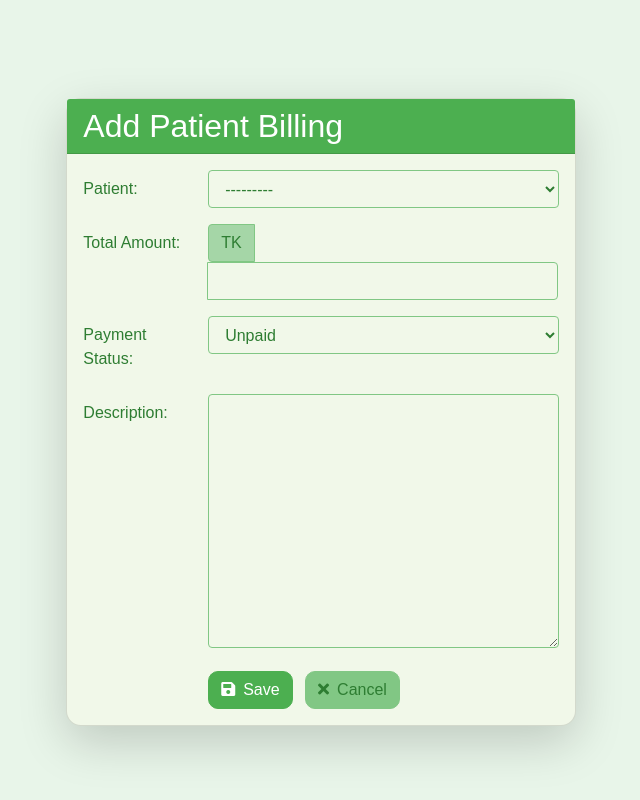
After one commit to mushfiq1998/django-hospital-management-system, a Django app: page /patient-billing/add/ in a window 1280 px wide. The commit adds this page. Shown: the whole page, without its empty margins (319-959 px from the left). Run offline with Django 4.2, Linux system fonts and the light colour scheme; a user stored in the database is signed in; data comes from the database, SQL or seed files in the repository; both versions use the stored data as it was after the commit.

Commit message:
Add patient billing

```diff
--- a/hospital/forms.py
+++ b/hospital/forms.py
@@ -1,5 +1,5 @@
 from django import forms
-from .models import Patient, Employee, Doctor, Appointment, Ward, Bed, OTBooking, Payroll
+from .models import Patient, Employee, Doctor, Appointment, Ward, Bed, OTBooking, Payroll, PatientBilling
 from django.contrib.auth.models import User
 
 class PatientForm(forms.ModelForm):
@@ -62,3 +62,11 @@ class PayrollForm(forms.ModelForm):
         widgets = {
             'pay_date': forms.DateInput(attrs={'type': 'date'}),
         }
+
+class PatientBillingForm(forms.ModelForm):
+    class Meta:
+        model = PatientBilling
+        fields = ['patient', 'total_amount', 'payment_status', 'description']
+        widgets = {
+            'billing_date': forms.DateTimeInput(attrs={'type': 'datetime-local'}),
+        }
--- a/hospital/models.py
+++ b/hospital/models.py
@@ -117,3 +117,20 @@ class Payroll(models.Model):
 
     def __str__(self):
         return f"{self.employee.username} - {self.pay_date}"
+
+
+class PatientBilling(models.Model):
+    PAYMENT_STATUS_CHOICES = [
+        ('paid', 'Paid'),
+        ('unpaid', 'Unpaid'),
+        ('partial', 'Partial'),
+    ]
+
+    patient = models.ForeignKey(Patient, on_delete=models.CASCADE, related_name='billings')
+    billing_date = models.DateTimeField(default=timezone.now)
+    total_amount = models.DecimalField(max_digits=10, decimal_places=2)
+    payment_status = models.CharField(max_length=10, choices=PAYMENT_STATUS_CHOICES, default='unpaid')
+    description = models.TextField(blank=True)
+
+    def __str__(self):
+        return f"Billing for {self.patient.name} - {self.billing_date.date()}"
--- /dev/null
+++ b/hospital/templates/hospital/patient_billing_form.html
@@ -0,0 +1,125 @@
+<!DOCTYPE html>
+<html lang="en">
+<head>
+    <meta charset="UTF-8">
+    <meta name="viewport" content="width=device-width, initial-scale=1.0">
+    <title>{% if form.instance.pk %}Edit{% else %}Add{% endif %} Patient Billing</title>
+    <link href="https://cdn.jsdelivr.net/npm/bootstrap@5.1.3/dist/css/bootstrap.min.css" rel="stylesheet">
+    <link rel="stylesheet" href="https://cdnjs.cloudflare.com/ajax/libs/font-awesome/5.15.3/css/all.min.css">
+    <style>
+        body {
+            background-color: #e8f5e9;
+            font-family: Arial, sans-serif;
+            color: #2e7d32;
+        }
+        .container {
+            max-width: 800px;
+            margin: 50px auto;
+        }
+        .card {
+            border-radius: 15px;
+            box-shadow: 0 4px 6px rgba(46, 125, 50, 0.1);
+            background-color: #f1f8e9;
+        }
+        .card-header {
+            background-color: #4CAF50;
+            color: white;
+            border-top-left-radius: 15px;
+            border-top-right-radius: 15px;
+        }
+        .form-control, .form-select {
+            border-radius: 10px;
+            border-color: #81c784;
+            color: #2e7d32;
+        }
+        .btn {
+            border-radius: 10px;
+        }
+        .btn-primary {
+            background-color: #4CAF50;
+            border-color: #4CAF50;
+        }
+        .btn-secondary {
+            background-color: #81c784;
+            border-color: #81c784;
+            color: #2e7d32;
+        }
+        form input, form select, form textarea {
+            width: 100%;
+            padding: 0.375rem 0.75rem;
+            font-size: 1rem;
+            line-height: 1.5;
+            color: #2e7d32;
+            background-color: #f1f8e9;
+            background-clip: padding-box;
+            border: 1px solid #81c784;
+            border-radius: 0.25rem;
+            transition: border-color 0.15s ease-in-out, box-shadow 0.15s ease-in-out;
+        }
+        form select {
+            height: calc(1.5em + 0.75rem + 2px);
+        }
+        .input-group-text {
+            background-color: #a5d6a7;
+            border-color: #81c784;
+            color: #2e7d32;
+        }
+    </style>
+</head>
+<body>
+    <div class="container">
+        <div class="row justify-content-center">
+            <div class="col-md-8">
+                <div class="card shadow-lg mt-5">
+                    <div class="card-header">
+                        <h2 class="mb-0">{% if form.instance.pk %}Edit{% else %}Add{% endif %} Patient Billing</h2>
+                    </div>
+                    <div class="card-body">
+                        <form method="post" class="needs-validation" novalidate>
+                            {% csrf_token %}
+                            <div class="form-group row mb-3">
+                                <label for="{{ form.patient.id_for_label }}" class="col-sm-3 col-form-label">Patient:</label>
+                                <div class="col-sm-9">
+                                    {{ form.patient }}
+                                </div>
+                            </div>
+                            <div class="form-group row mb-3">
+                                <label for="{{ form.total_amount.id_for_label }}" class="col-sm-3 col-form-label">Total Amount:</label>
+                                <div class="col-sm-9">
+                                    <div class="input-group">
+                                        <span class="input-group-text">TK</span>
+                                        {{ form.total_amount }}
+                                    </div>
+                                </div>
+                            </div>
+                            <div class="form-group row mb-3">
+                                <label for="{{ form.payment_status.id_for_label }}" class="col-sm-3 col-form-label">Payment Status:</label>
+                                <div class="col-sm-9">
+                                    {{ form.payment_status }}
+                                </div>
+                            </div>
+                            <div class="form-group row mb-3">
+                                <label for="{{ form.description.id_for_label }}" class="col-sm-3 col-form-label">Description:</label>
+                                <div class="col-sm-9">
+                                    {{ form.description }}
+                                </div>
+                            </div>
+                            <div class="form-group row">
+                                <div class="col-sm-9 offset-sm-3">
+                                    <button type="submit" class="btn btn-primary">
+                                        <i class="fas fa-save me-2"></i>Save
+                                    </button>
+                                    <a href="{% url 'patient_billing_list' %}" class="btn btn-secondary ms-2">
+                                        <i class="fas fa-times me-2"></i>Cancel
+                                    </a>
+                                </div>
+                            </div>
+                        </form>
+                    </div>
+                </div>
+            </div>
+        </div>
+    </div>
+    <script src="https://cdn.jsdelivr.net/npm/bootstrap@5.1.3/dist/js/bootstrap.bundle.min.js"></script>
+</body>
+</html>
--- a/hospital/urls.py
+++ b/hospital/urls.py
@@ -73,4 +73,11 @@ urlpatterns = [
     path('payroll/<int:pk>/edit/', views.payroll_edit, name='payroll_edit'),
     path('payroll/<int:pk>/', views.payroll_view, name='payroll_view'),
     path('payroll/<int:pk>/delete/', views.payroll_delete, name='payroll_delete'),
+
+    # Patient Billing URLs
+    path('patient-billing/', views.patient_billing_list, name='patient_billing_list'),
+    path('patient-billing/add/', views.patient_billing_add, name='patient_billing_add'),
+    path('patient-billing/<int:pk>/', views.patient_billing_view, name='patient_billing_view'),
+    path('patient-billing/<int:pk>/edit/', views.patient_billing_edit, name='patient_billing_edit'),
+    path('patient-billing/<int:pk>/delete/', views.patient_billing_delete, name='patient_billing_delete'),
 ]
--- a/hospital/views.py
+++ b/hospital/views.py
@@ -1,8 +1,8 @@
 from django.shortcuts import render, get_object_or_404, redirect
 from django.urls import reverse
-from .models import Patient, Employee, Doctor, Appointment, Ward, Bed, OTBooking, Payroll
+from .models import Patient, Employee, Doctor, Appointment, Ward, Bed, OTBooking, Payroll, PatientBilling
 from .forms import PatientForm, EmployeeForm, DoctorForm, AppointmentForm, \
-WardForm, BedForm, OTBookingForm
+WardForm, BedForm, OTBookingForm, PatientBillingForm
 from django.contrib.auth import login, authenticate, logout
 from django.contrib.auth.forms import UserCreationForm, AuthenticationForm
 from django.contrib.auth.decorators import login_required
@@ -16,6 +16,7 @@ from django.contrib.auth import update_session_auth_hash
 from django.contrib.auth.models import User
 from .forms import UserProfileForm
 from .forms import PayrollForm
+from django.db.models import Sum
 
 # Dashboard View
 @login_required
@@ -34,6 +35,10 @@ def dashboard(request):
     ongoing_ot_bookings = OTBooking.objects.filter(status='in_progress').count()
     payroll_count = Payroll.objects.count()
 
+    # Add billing information
+    total_billing = PatientBilling.objects.aggregate(Sum('total_amount'))['total_amount__sum'] or 0
+    unpaid_billing = PatientBilling.objects.filter(payment_status='unpaid').aggregate(Sum('total_amount'))['total_amount__sum'] or 0
+
     context = {
         'employees_count': employees_count,
         'patients_count': patients_count,
@@ -47,6 +52,8 @@ def dashboard(request):
         'upcoming_ot_bookings': upcoming_ot_bookings,
         'ongoing_ot_bookings': ongoing_ot_bookings,
         'payroll_count': payroll_count,
+        'total_billing': total_billing,
+        'unpaid_billing': unpaid_billing,
     }
     return render(request, 'hospital/dashboard.html', context)
 
@@ -572,3 +579,48 @@ def payroll_delete(request, pk):
         messages.success(request, 'Payroll record deleted successfully.')
         return redirect('payroll_list')
     return render(request, 'hospital/payroll_confirm_delete.html', {'payroll': payroll})
+
+# Add these new views for patient billing
+@login_required
+def patient_billing_list(request):
+    billings = PatientBilling.objects.all().order_by('-billing_date')
+    return render(request, 'hospital/patient_billing_list.html', {'billings': billings})
+
+@login_required
+def patient_billing_add(request):
+    if request.method == 'POST':
+        form = PatientBillingForm(request.POST)
+        if form.is_valid():
+            form.save()
+            messages.success(request, 'Patient billing record added successfully.')
+            return redirect('patient_billing_list')
+    else:
+        form = PatientBillingForm()
+    return render(request, 'hospital/patient_billing_form.html', {'form': form})
+
+@login_required
+def patient_billing_edit(request, pk):
+    billing = get_object_or_404(PatientBilling, pk=pk)
+    if request.method == 'POST':
+        form = PatientBillingForm(request.POST, instance=billing)
+        if form.is_valid():
+            form.save()
+            messages.success(request, 'Patient billing record updated successfully.')
+            return redirect('patient_billing_list')
+    else:
+        form = PatientBillingForm(instance=billing)
+    return render(request, 'hospital/patient_billing_form.html', {'form': form})
+
+@login_required
+def patient_billing_view(request, pk):
+    billing = get_object_or_404(PatientBilling, pk=pk)
+    return render(request, 'hospital/patient_billing_detail.html', {'billing': billing})
+
+@login_required
+def patient_billing_delete(request, pk):
+    billing = get_object_or_404(PatientBilling, pk=pk)
+    if request.method == 'POST':
+        billing.delete()
+        messages.success(request, 'Patient billing record deleted successfully.')
+        return redirect('patient_billing_list')
+    return render(request, 'hospital/patient_billing_confirm_delete.html', {'billing': billing})
```
Also changed, not shown: hospital/templates/hospital/dashboard.html (+14 -1 lines), hospital/templates/hospital/patient_billing_confirm_delete.html (added, +60 -0 lines), hospital/templates/hospital/patient_billing_detail.html (added, +60 -0 lines), hospital/templates/hospital/patient_billing_list.html (added, +137 -0 lines), db.sqlite3, hospital/migrations/0010_patientbilling.py (added).
